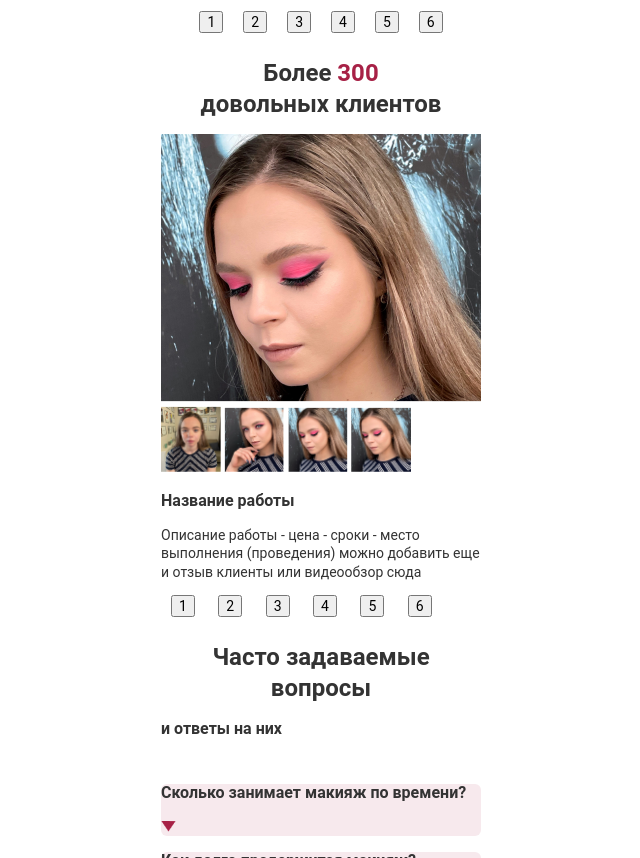
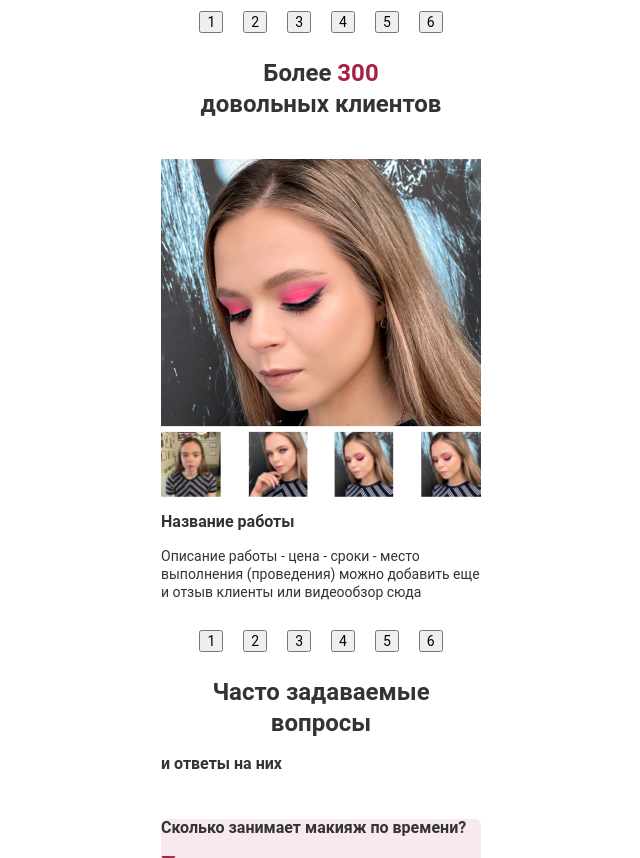
Before and after one commit to faramund21/Landing-Visazist.github.io, a plain HTML site: page index.html in a window 1280 px wide. Shown: the part 4577-5435 px from the top of the page, without its empty margins (319-959 px from the left). Drawn offline with Linux system fonts and the light colour scheme.

Commit message:
сделал примеры почти полностью

```diff
--- a/css/style.css
+++ b/css/style.css
@@ -351,7 +351,8 @@ h3 {
   padding: 0;
 }
 
-.uslugi__toggles {
+.uslugi__toggles,
+.examples__toggles {
   display: flex;
   margin-top: 0;
   margin-bottom: 0;
@@ -364,7 +365,11 @@ h3 {
   margin-right: 10px;
 }
 
-.examples {
+/* .examples { */
+  /* width: 100%; */
+/* } */
+
+.examples__wrapper {
   display: flex;
   flex-direction: column;
 
@@ -373,6 +378,14 @@ h3 {
   margin-left: auto;
   margin-right: auto;
   width: 320px;
+}
+
+.examples__mini{
+  display: flex;
+  flex-direction: row;
+  justify-content: space-between;
+  margin: 0;
+  padding: 0;
 }
 
 .questions {
--- a/index.html
+++ b/index.html
@@ -348,10 +348,12 @@
           <ul class="examples-list slider__list">
             <li class="examples__item examples__item--1 slider-item">
               <img src="img/1/1.png" width=100% height="" alt="">
-              <img src="img/1/2.png" width="60" height="" alt="">
-              <img src="img/1/3.png" width="60" height="" alt="">
-              <img src="img/1/4.png" width="60" height="" alt="">
-              <img src="img/1/5.png" width="60" height="" alt="">
+              <div class="examples__mini">
+                <img src="img/1/2.png" width="60" height="" alt="">
+                <img src="img/1/3.png" width="60" height="" alt="">
+                <img src="img/1/4.png" width="60" height="" alt="">
+                <img src="img/1/5.png" width="60" height="" alt="">
+              </div>
               <h3 class="examples__title">Название работы</h3>
               <p class="examples__description">Описание работы - цена - сроки - место выполнения (проведения) можно добавить еще и отзыв клиенты или видеообзор сюда</p>
             </li>
@@ -363,7 +365,7 @@
             <button class="slider__toggle" type="button">4</button>
             <button class="slider__toggle" type="button">5</button>
             <button class="slider__toggle" type="button">6</button>
-          </div
+          </div>
         </div>
       </section>
 
```
Also changed, not shown: 1 other file.
